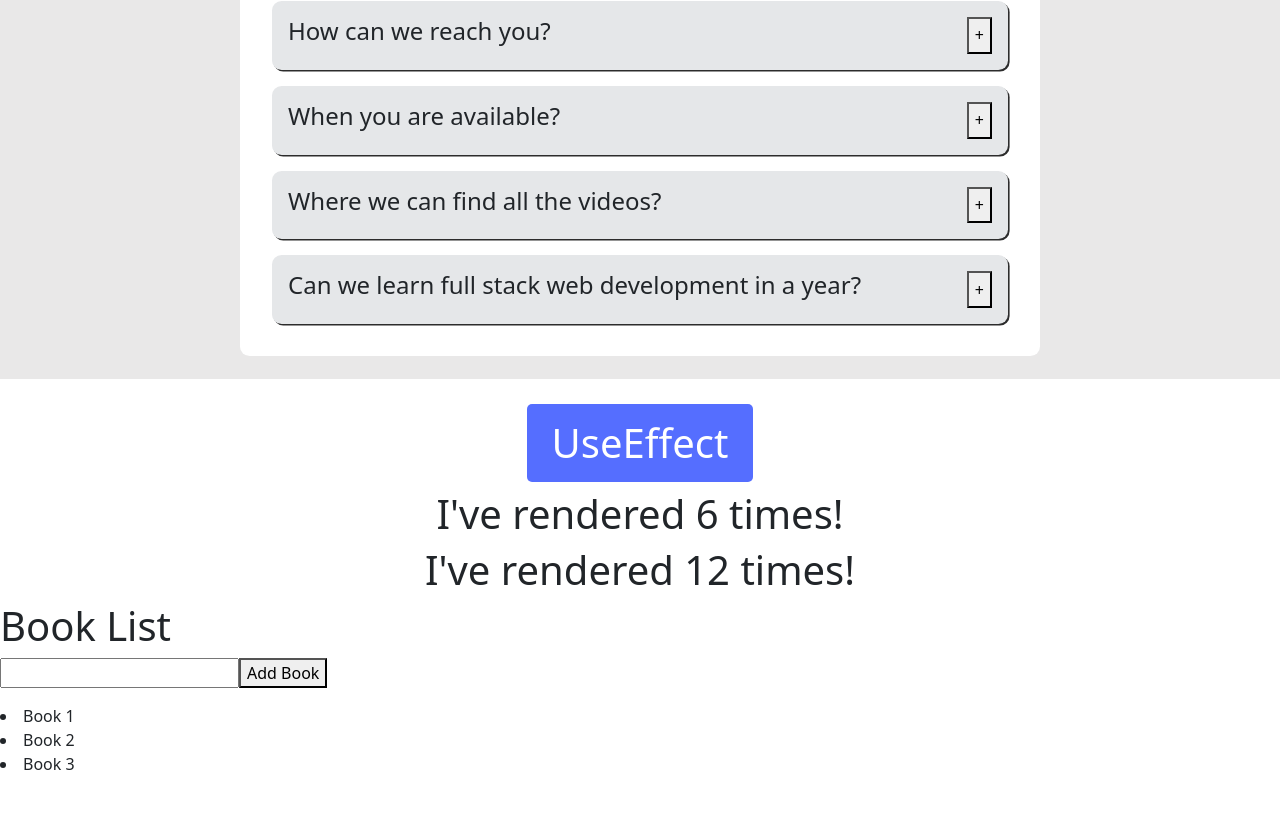
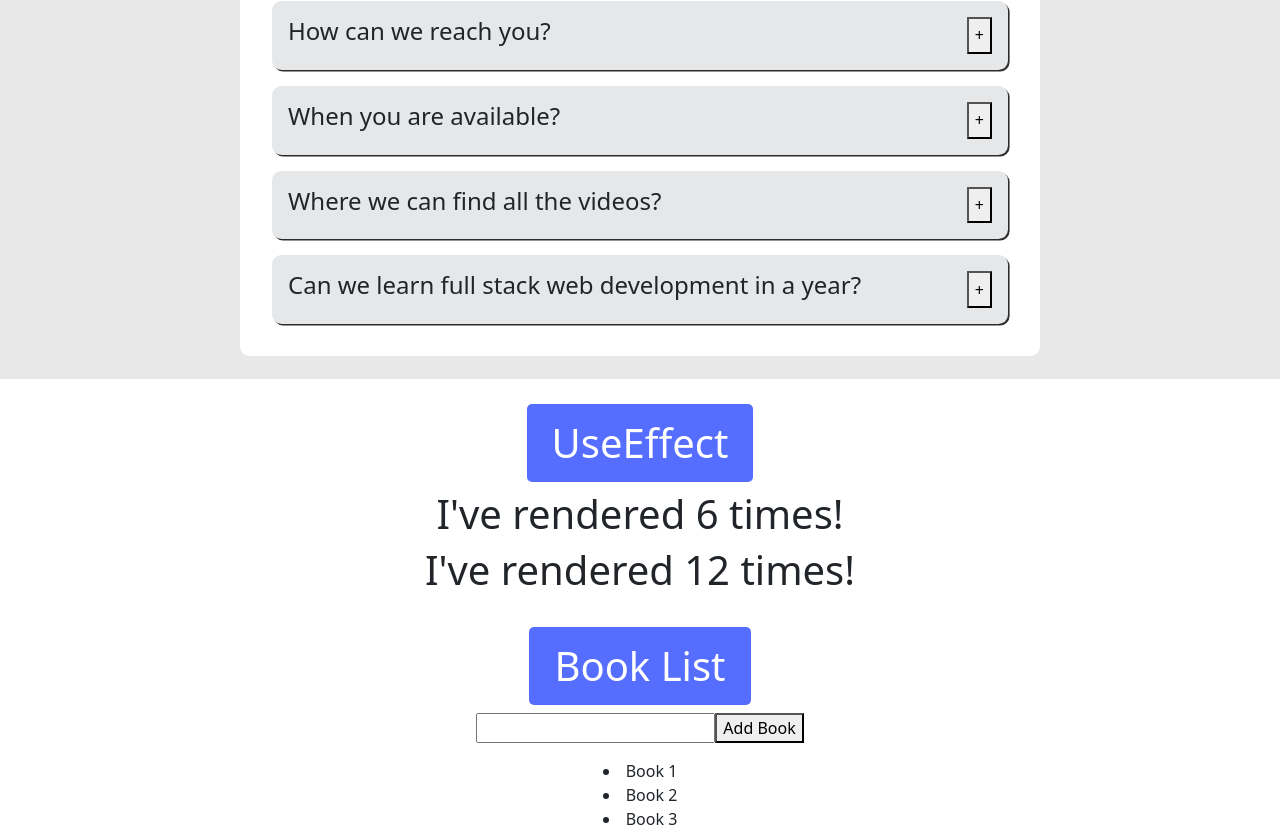
Before and after one commit to noruzzamanrubel/React, a React (Create React App) app: page / in a window 1280 px wide. Shown: the part 2573-3404 px from the top of the page. Before the commit the page ends 3349 px from the top, so only its background shows below. Built offline with nearby package versions, Linux system fonts and the light colour scheme.

Commit message:
add modal text

```diff
--- a/src/components/UseReducer/UseReduser.js
+++ b/src/components/UseReducer/UseReduser.js
@@ -9,6 +9,15 @@ const UseReduser = () => {
 
     const [books, setBooks] = useState(dummyData);
     const [bookName, setBookName] = useState('');
+    const [isModalOpen, setIsModalOpen] = useState(false);
+    const [modalText, setModalText] = useState('');
+
+    const Modal = ({ modalText }) => {
+        return (
+            <p>{modalText}</p>
+        )
+    }
+
     const handleChange = (e) => {
         setBookName(e.target.value);
     }
@@ -19,15 +28,20 @@ const UseReduser = () => {
             return [...PrevState, newBook];
         });
         setBookName('');
+        setIsModalOpen(true);
+        setModalText('Book Added Successfully');
     }
     return (
-        <div>
-            <h1>Book List</h1>
+        <div className='text-center'>
+            <h1 className='heading'>Book List</h1>
 
             <form onSubmit={handleSubmit}>
-                <input type="text" value={bookName} onChange={handleChange} />
+                <input type="text" value={bookName} onChange={handleChange} required />
                 <button type="submit">Add Book</button>
             </form>
+
+            {isModalOpen && <Modal modalText={modalText} />}
+
             {books.map((book) => {
                 const { id, name } = book
                 return (
```
